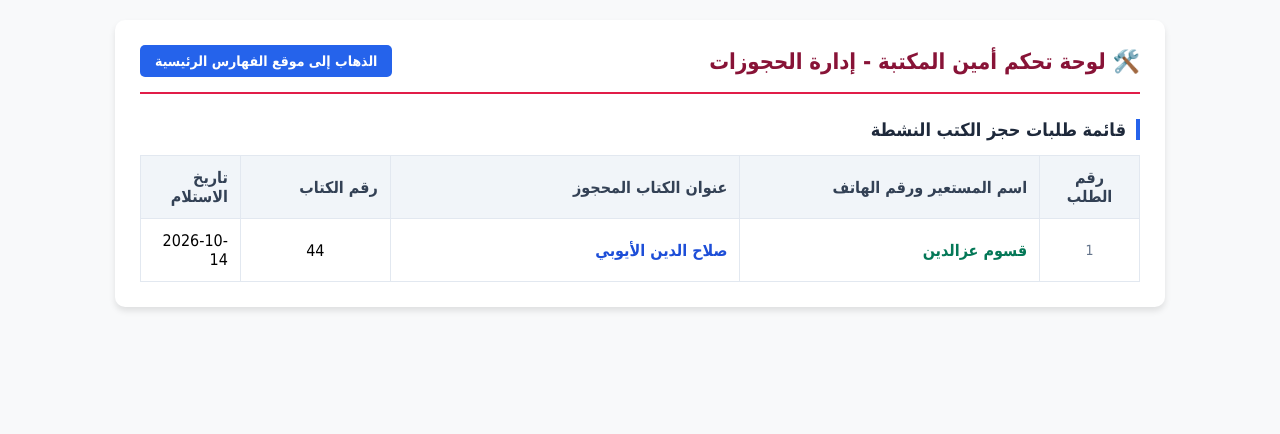
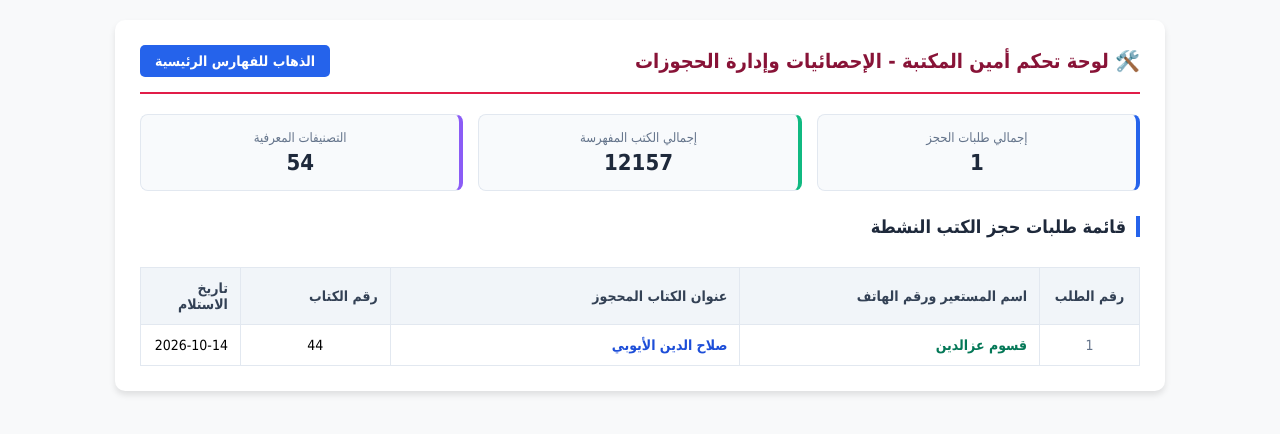
Before and after one commit to fourssan-design/libmca, a FastAPI app: page /admin in a window 1280 px wide. Shown: the top 434 px of the page. Run offline with FastAPI, Linux system fonts and the light colour scheme; data comes from the database, SQL or seed files in the repository.

Commit message:
Update admin panel layout and statistics display

```diff
--- a/templates/admin.html
+++ b/templates/admin.html
@@ -2,24 +2,42 @@
 <html lang="ar" dir="rtl">
 <head>
     <meta charset="UTF-8">
+    <meta name="viewport" content="width=device-width, initial-scale=1.0">
     <title>لوحة تحكم أمين المكتبة - دار الثقافة أدرار</title>
     <style>
         body { font-family: Tahoma, sans-serif; background-color: #f8f9fa; margin: 0; padding: 20px; direction: rtl; }
         .container { max-width: 1000px; margin: auto; background: white; padding: 25px; border-radius: 10px; box-shadow: 0 4px 6px rgba(0,0,0,0.1); }
 
-        .header-section { display: flex; align-items: center; justify-content: space-between; border-bottom: 2px solid #e11d48; padding-bottom: 15px; margin-bottom: 25px; }
-        .header-title h1 { color: #881337; margin: 0; font-size: 22px; }
+        .header-section { display: flex; align-items: center; justify-content: space-between; border-bottom: 2px solid #e11d48; padding-bottom: 15px; margin-bottom: 20px; }
+        .header-title h1 { color: #881337; margin: 0; font-size: 20px; }
         .back-link { background-color: #2563eb; color: white; padding: 8px 15px; border-radius: 5px; text-decoration: none; font-size: 14px; font-weight: bold; }
         .back-link:hover { background-color: #1d4ed8; }
 
+        /* بطاقات الإحصائيات التحليلية السريعة */
+        .analytics-grid { display: grid; grid-template-columns: repeat(auto-fit, minmax(200px, 1fr)); gap: 15px; margin-bottom: 25px; }
+        .stat-card { background: #f8fafc; border: 1px solid #e2e8f0; border-radius: 8px; padding: 15px; text-align: center; border-right: 4px solid #2563eb; }
+        .stat-card.green { border-right-color: #10b981; }
+        .stat-card.purple { border-right-color: #8b5cf6; }
+        .stat-card-num { font-size: 22px; font-weight: bold; color: #1e293b; margin-top: 5px; }
+        .stat-card-label { font-size: 13px; color: #64748b; }
+
         h2 { color: #1e293b; font-size: 18px; margin-top: 0; border-right: 4px solid #2563eb; padding-right: 10px; }
 
-        table { width: 100%; border-collapse: collapse; margin-top: 15px; background: white; }
+        .table-responsive { width: 100%; overflow-x: auto; }
+        table { width: 100%; border-collapse: collapse; margin-top: 15px; background: white; min-width: 600px; }
         th, td { border: 1px solid #e2e8f0; padding: 12px; text-align: right; }
-        th { background-color: #f1f5f9; color: #334155; font-weight: bold; }
-        .res-num { color: #64748b; font-size: 14px; text-align: center; }
+        th { background-color: #f1f5f9; color: #334155; font-weight: bold; font-size: 14px; }
+        td { font-size: 14px; }
+        .res-num { color: #64748b; text-align: center; }
         .user-info { font-weight: bold; color: #047857; }
         .book-name { color: #1d4ed8; font-weight: bold; }
+
+        @media (max-width: 600px) {
+            body { padding: 10px; }
+            .container { padding: 15px; }
+            .header-title h1 { font-size: 16px; }
+            .back-link { font-size: 12px; padding: 6px 10px; }
+        }
     </style>
 </head>
 <body>
@@ -27,14 +45,31 @@
         <!-- ترويسة لوحة التحكم -->
         <div class="header-section">
             <div class="header-title">
-                <h1>🛠️ لوحة تحكم أمين المكتبة - إدارة الحجوزات</h1>
+                <h1>🛠️ لوحة تحكم أمين المكتبة - الإحصائيات وإدارة الحجوزات</h1>
             </div>
-            <a href="/" class="back-link">الذهاب إلى موقع الفهارس الرئيسية</a>
+            <a href="/" class="back-link">الذهاب للفهارس الرئيسية</a>
+        </div>
+
+        <!-- بطاقات الإحصائيات التحليلية السريعة -->
+        <div class="analytics-grid">
+            <div class="stat-card">
+                <div class="stat-card-label">إجمالي طلبات الحجز</div>
+                <div class="stat-card-num">{{ reservations | length }}</div>
+            </div>
+            <div class="stat-card green">
+                <div class="stat-card-label">إجمالي الكتب المفهرسة</div>
+                <div class="stat-card-num">{{ books | length }}</div>
+            </div>
+            <div class="stat-card purple">
+                <div class="stat-card-label">التصنيفات المعرفية</div>
+                <div class="stat-card-num">54</div>
+            </div>
         </div>
 
         <h2>قائمة طلبات حجز الكتب النشطة</h2>
 
         <!-- جدول عرض الحجوزات -->
+        <div class="table-responsive">
             <table>
                 <thead>
                     <tr>
@@ -76,5 +111,6 @@
                 </tbody>
             </table>
         </div>
+    </div>
 </body>
 </html>
```
Lines whose indentation alone changed are shown as unchanged.
